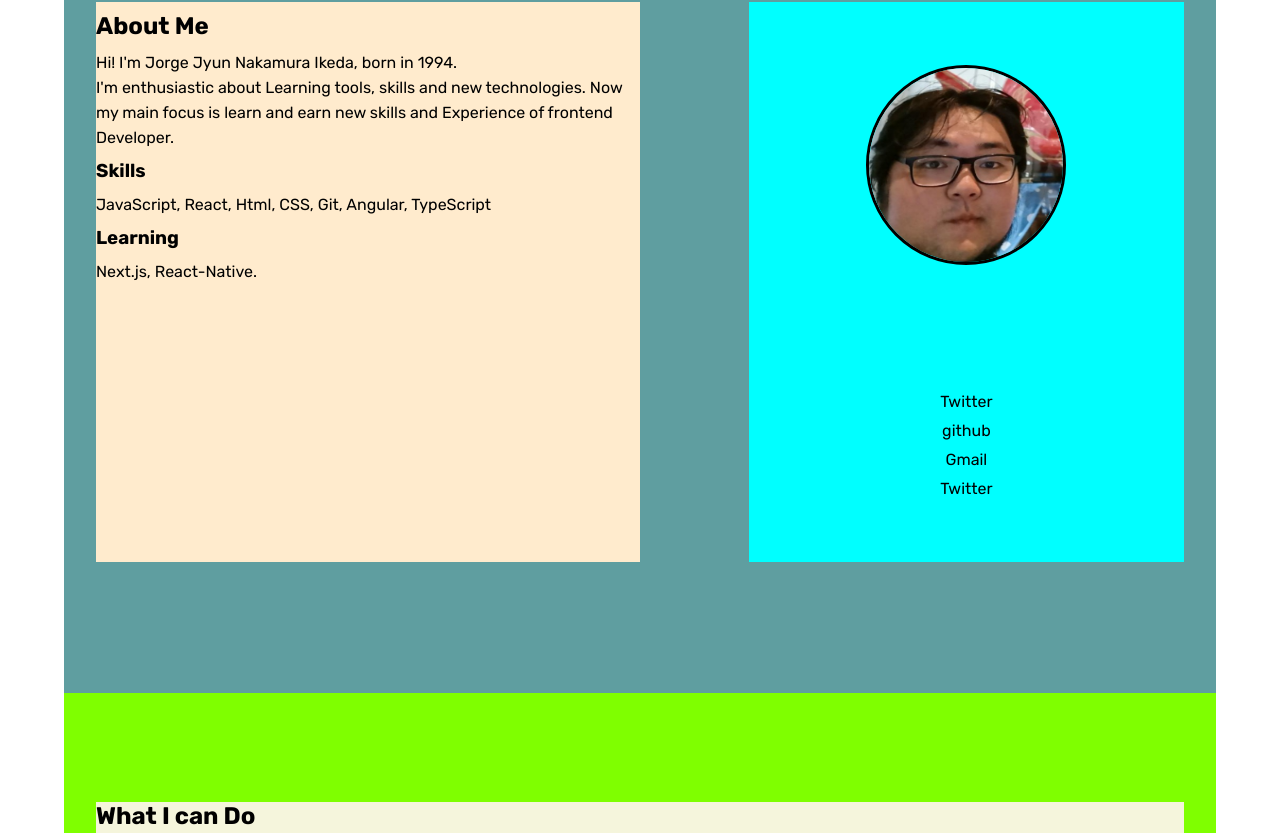
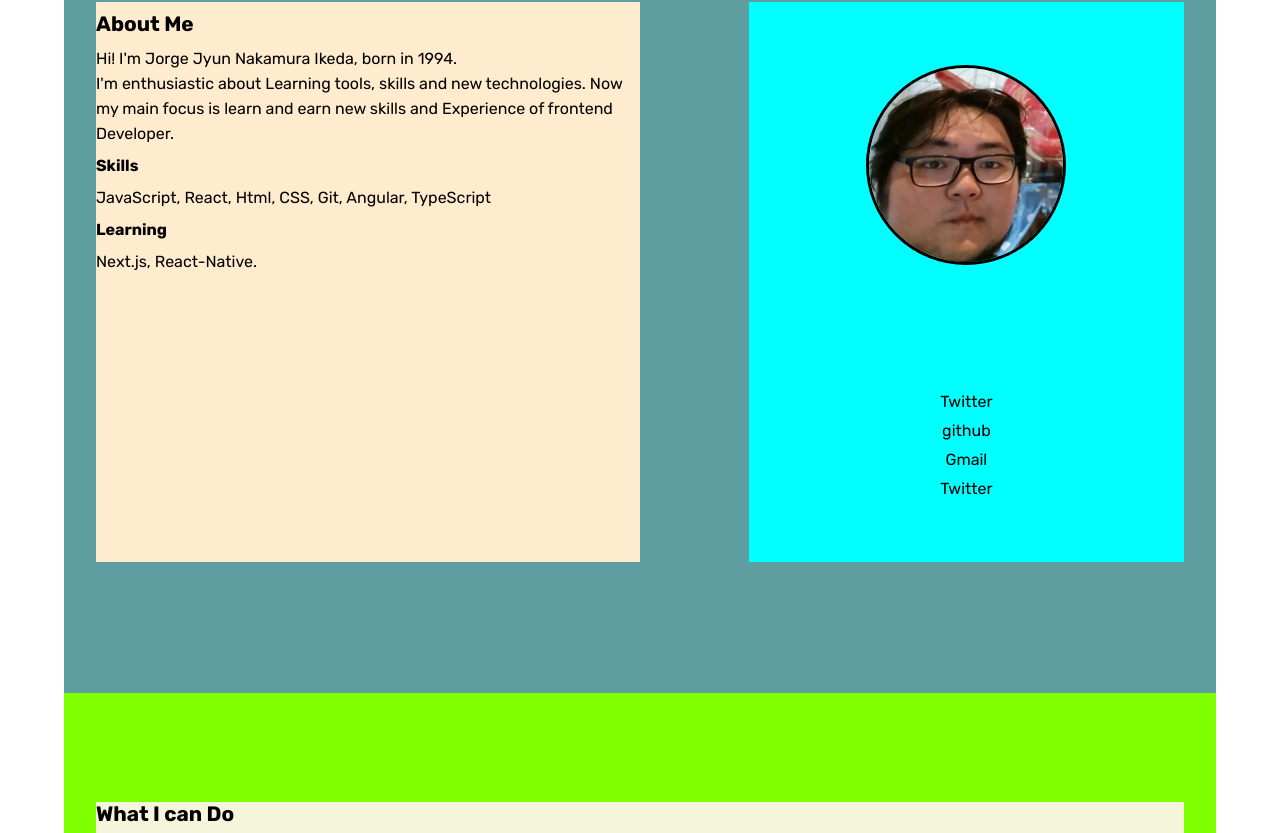
Before and after one commit to jyunakaike/Portfolio, a React app: page / in a window 1280 px wide. Shown: the part 907-1740 px from the top of the page. Built offline with nearby package versions, Linux system fonts and the light colour scheme.

Commit message:
edit: font size in main style config

```diff
--- a/src/Components/Education/style.css
+++ b/src/Components/Education/style.css
@@ -11,5 +11,4 @@
 }
 .Education-Title h1 {
     margin-top: 10% ;
-    font-size: 3rem;
 }
--- a/src/Components/Experience/style.css
+++ b/src/Components/Experience/style.css
@@ -17,5 +17,4 @@
     height: 80%;
 }
 .Experience-detail-container h2 {
-    font-size: 1.5rem;
 }
--- a/src/Components/Header/style.css
+++ b/src/Components/Header/style.css
@@ -2,7 +2,7 @@
     position: fixed;
     background-color: aqua;
     width: 100%;
-    height: 128px;
+    height: 20vh;
 }
 
 .Header-container {
@@ -51,5 +51,5 @@
 }
 
 .Header-Categories h2{
-    font-size: 1.3rem;
+    /* font-size: 1.3rem; */
 }
--- a/src/Components/Introduction/style.css
+++ b/src/Components/Introduction/style.css
@@ -19,7 +19,6 @@
 }
 
 .Intro-Title h1{
-    font-size: 3rem;
 }
 
 .Intro-Detail{
--- a/src/Components/Me/style.css
+++ b/src/Components/Me/style.css
@@ -23,6 +23,7 @@
 
 .About-detail h2{
     margin: 10px 0;
+    font-size: 1.3rem;
 }
 
 .About-detail h3{
--- a/src/Components/style.css
+++ b/src/Components/style.css
@@ -6,14 +6,27 @@
 body{
     font-family: 'Rubik', sans-serif;
 }
-
-/* html{
+/*
+ html{
     font-size: 62.5%;
 }
 p{
     font-size: 1.6rem;
+} */
+h1{
+    font-size:3rem;
 }
-*/
+h2{
+    font-size: 1.3rem;
+}
+h3{
+    font-size: 1rem;
+}
+p{
+    font-size: 1rem;
+}
+
+
 li{
     list-style: none;
 }
```
